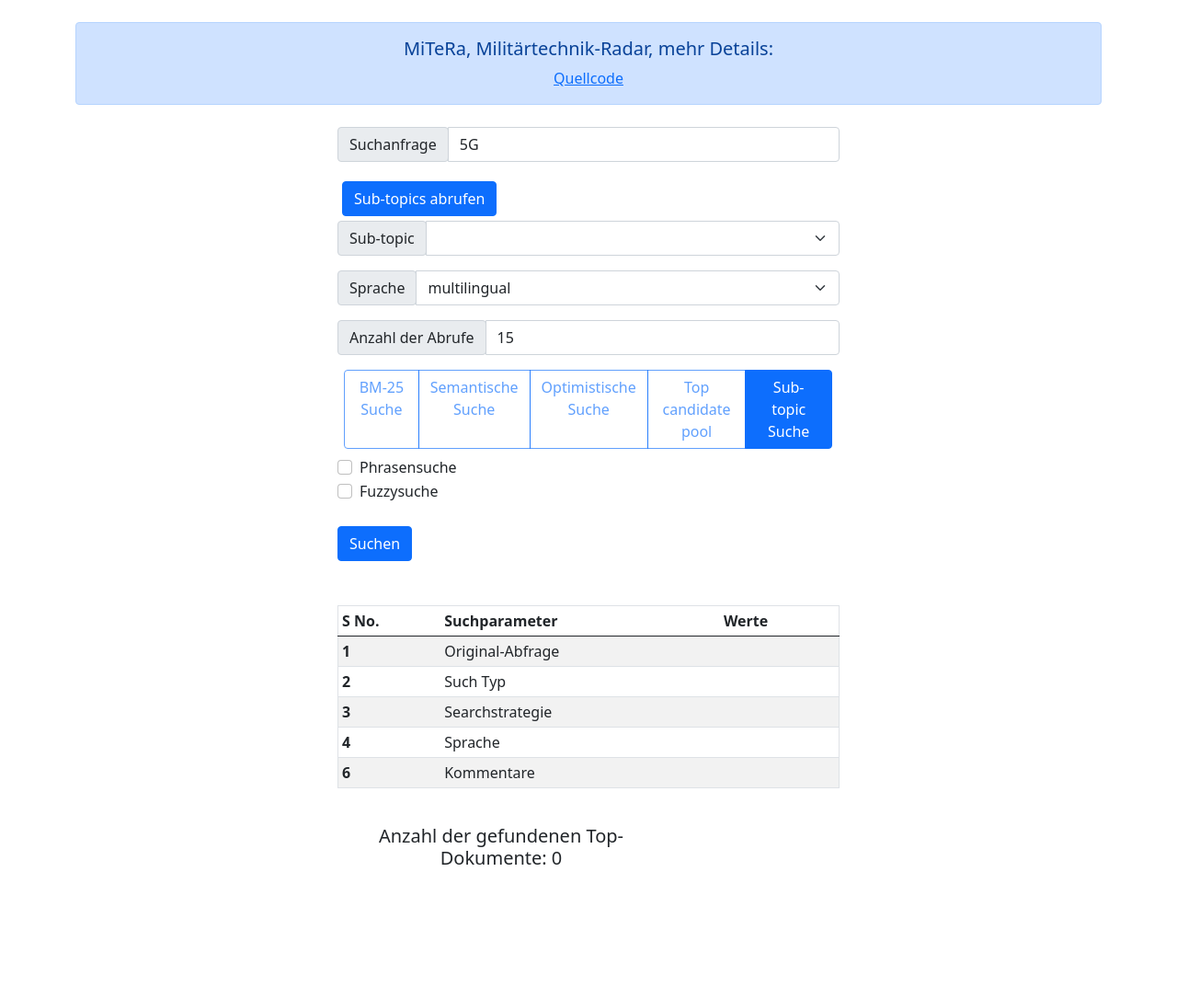
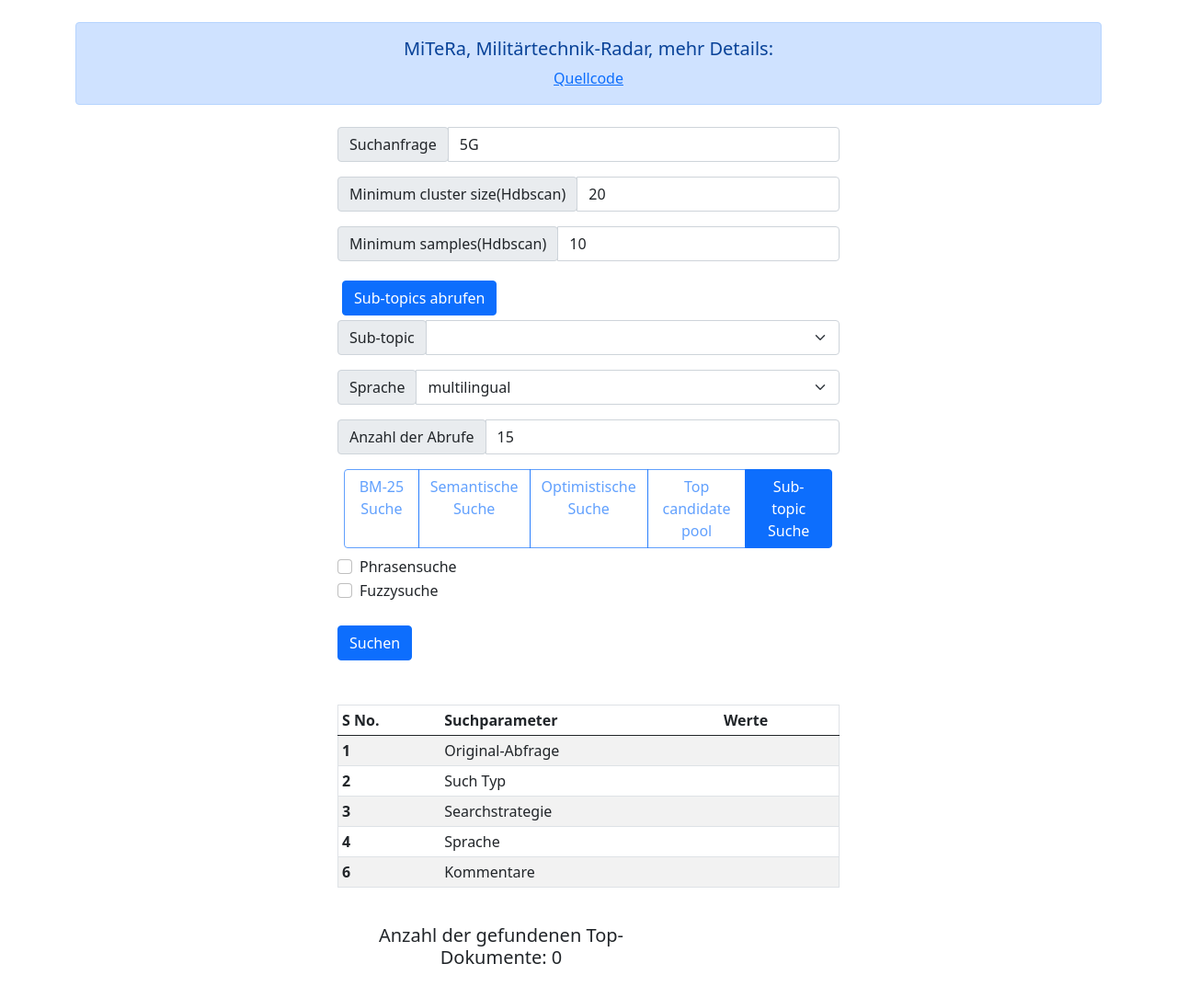
Before and after one commit to praveengadiyaram369/Survey-thesis, a FastAPI app: page /search_subtopic in a window 1280 px wide. Shown: the whole page at 92% size. Before the commit the page ends 940 px from the top, so only its background shows below. Run offline with FastAPI, Linux system fonts and the light colour scheme; lists and menus that the app fills with data are empty; parts of the project's set-up code (start-up, migrations or seed data) failed here and were passed over.

Commit message:
adding changes for parameters

```diff
--- a/labelling_api/app.py
+++ b/labelling_api/app.py
@@ -9,6 +9,7 @@ from elasticsearch import helpers, Elasticsearch
 from fastapi.encoders import jsonable_encoder
 from fastapi.responses import JSONResponse
 from utils import *
+from settings import *
 from db_utils import *
 import json
 from random import shuffle
@@ -147,10 +148,17 @@ async def search_subtopic(request: Request):
     return templates.TemplateResponse('sub_topic_search.html', context={'request': request, 'total_hits': 0, 'query': query, 'result_list': [], 'concept_list': [], 'search_data': dict(), 'sub_topic_list':[]})
 
 @app.post("/get_sub_topics")
-async def get_sub_topics(request: Request, query: str=Form(...)):
+async def get_sub_topics(request: Request, query: str=Form(...), min_clust_size: str=Form(...), min_samples: str=Form(...)):
 
     query = query.strip()
-    lang = int(lang)
+
+    global MIN_CLUSTER_SIZE
+    global MIN_SAMPLES
+
+    MIN_CLUSTER_SIZE = int(min_clust_size)
+    MIN_SAMPLES = int(min_samples)
+
+    lang = 3
     match_top = 55
 
     is_german_compoundword = False
--- a/labelling_api/settings.py
+++ b/labelling_api/settings.py
@@ -80,4 +80,4 @@ MIN_THRESHOLD_SEMANTIC = 0.27
 CP_THRESHOLD = 0.5
 UMAP_DIM = 5
 MIN_CLUSTER_SIZE = 20
-MIN_SAMPLES = 7
+MIN_SAMPLES = 10
--- a/labelling_api/templates/sub_topic_search.html
+++ b/labelling_api/templates/sub_topic_search.html
@@ -27,6 +27,20 @@
                      </div>
                      <input type="text" class="form-control" aria-label="Default" aria-describedby="inputGroup-sizing-default" name='query' id='query' value="{{query}}" required>
                   </div>
+                  <div class="input-group mb-3">
+                     <div class="input-group-prepend">
+                        <span class="input-group-text" id="inputGroup-sizing-default">Minimum cluster size(Hdbscan)</span>
+                     </div>
+                    <input type="number" min="1" value="20" class="form-control" id="min_clust_size" name="min_clust_size">
+                  </div>
+
+                  <div class="input-group mb-3">
+                     <div class="input-group-prepend">
+                        <span class="input-group-text" id="inputGroup-sizing-default">Minimum samples(Hdbscan)</span>
+                     </div>
+                    <input type="number" min="1" value="10" class="form-control" id="min_samples" name="min_samples">
+                  </div>
+
                   <button type="button" class="btn btn-primary" style="margin:5px; " id="sub_topic" onclick="get_sub_topics(this);">Sub-topics abrufen</button>
 
                   <div class="input-group mb-3">
@@ -204,11 +218,16 @@
 
         try {
             var query = document.getElementById("query");
+            var min_clust_size = document.getElementById("min_clust_size");
+            var min_samples = document.getElementById("min_samples");
 
             console.log(query.value)
 
             var formData = new FormData();
             formData.append('query', query.value);
+            formData.append('min_clust_size', min_clust_size.value);
+            formData.append('min_samples', min_samples.value);
+
 
             var response = await fetch('/mda/get_sub_topics', {
                 method: 'POST',
--- a/labelling_api/utils.py
+++ b/labelling_api/utils.py
@@ -474,8 +474,12 @@ def get_subtopic(results, query):
     cluster_data_df = pd.DataFrame(cluster_data, columns=['cluster_id', 'candidate_words', 'candidate_vecs'])
     cluster_data_df['mean_vec'] = cluster_data_df.apply(lambda x:get_pool_vec(x['candidate_vecs'], 'mean'), axis=1)
     cluster_data_df['topic'] = cluster_data_df.apply(lambda x:get_nearest_keyword(x['candidate_words'], x['candidate_vecs'], x['mean_vec']), axis=1)
+    cluster_data_df['topic_sim'] = cluster_data_df.apply(lambda x:cosine_similarity(get_modified_vectors(x['mean_vec']), get_modified_vectors(query_vec))[0][0], axis=1)
 
     cluster_data_df['page_id_list'] = cluster_data_df.apply(lambda x:get_topic_documents(x['candidate_words'], final_df), axis=1)
+
+    cluster_data_df = cluster_data_df.sort_values(by=['topic_sim'], ascending=False)
+    cluster_data_df = cluster_data_df.reset_index(drop=True)
 
     cluster_dict = dict()
     for topic, doc_id_list in zip(cluster_data_df.topic.values, cluster_data_df.page_id_list.values):
```
